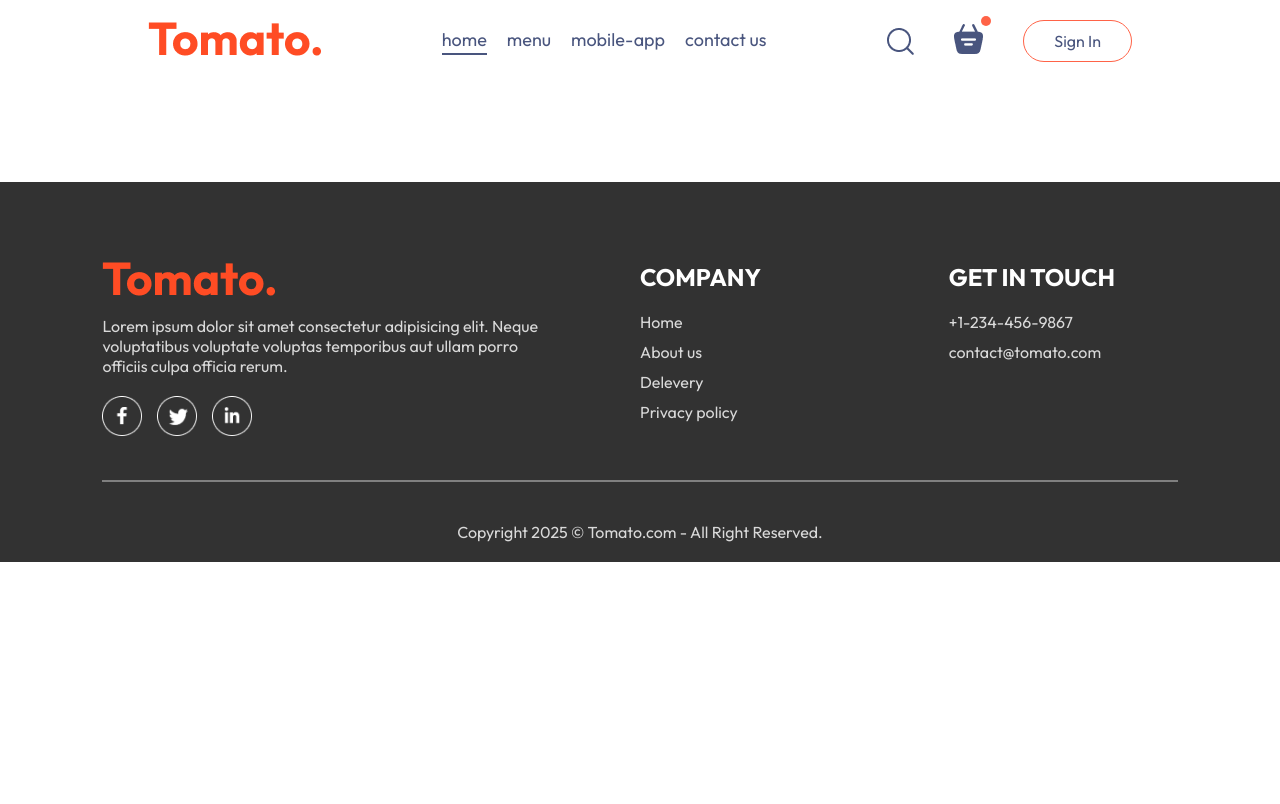
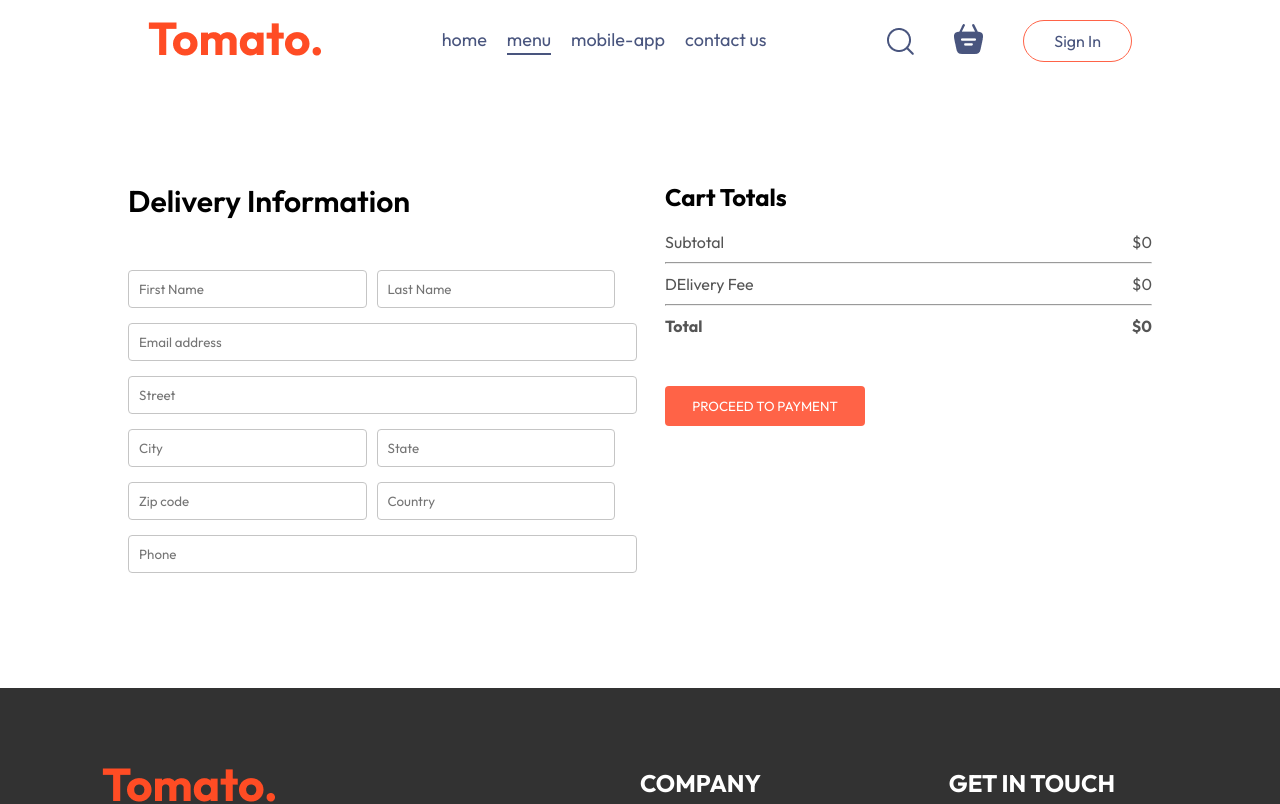
Before and after one commit to akashkr-tech/Food-delivery-app, a React (Vite) app in the folder frontend/: page /order in a window 1280 px wide. Shown: the top 804 px of the page. Built offline with nearby package versions, Linux system fonts and the light colour scheme; a web font is replaced by a local one.

Commit message:
created place order section

```diff
--- a/frontend/src/components/Header/Header.css
+++ b/frontend/src/components/Header/Header.css
@@ -28,7 +28,7 @@
     color:white;
 
 }
-header-contents button{
+.header-contents button{
     border:none;
     background: tomato;
     color:#747474;
--- a/frontend/src/components/Navbar/Navbar.jsx
+++ b/frontend/src/components/Navbar/Navbar.jsx
@@ -1,30 +1,60 @@
-import React, { useState } from 'react'
-import './Navbar.css'
-import {assets} from '../../assets/assets'
-import {Link} from 'react-router-dom';
+import React, { use, useState, useContext } from "react";
+import "./Navbar.css";
+import { assets } from "../../assets/assets";
+import { Link } from "react-router-dom";
+import { StoreContext } from "../../context/StoreContext";
 
-const Navbar = ({setShowLogin}) => {
+const Navbar = ({ setShowLogin }) => {
+  const [menu, setMenu] = useState("menu");
 
-  const [menu,setMenu] = useState("home")
+  const { getTotalCartAmount } = useContext(StoreContext);
   return (
-    <div className='navbar'>
-      <Link to='/'><img src={assets.logo}alt="" /></Link>
-      <ul className='navbar-menu'>
-        <Link to='/' onClick={()=>setMenu("home")} className={menu==="home"?"active":""}>home</Link>
-        <a href='#explore-menu' onClick={()=>setMenu("menu")} className={menu==="menu"?"active":""}>menu</a>
-        <a href='#app-download' onClick={()=>setMenu("mobile-app")} className={menu==="mobile-app"?"active":""}>mobile-app</a>
-        <a href='#footer' onClick={()=>setMenu("contact-us")} className={menu==="contact-us"?"active":""}>contact us</a>
+    <div className="navbar">
+      <Link to="/">
+        <img src={assets.logo} alt="" />
+      </Link>
+      <ul className="navbar-menu">
+        <Link
+          to="/"
+          onClick={() => setMenu("home")}
+          className={menu === "home" ? "active" : ""}
+        >
+          home
+        </Link>
+        <a
+          href="#explore-menu"
+          onClick={() => setMenu("menu")}
+          className={menu === "menu" ? "active" : ""}
+        >
+          menu
+        </a>
+        <a
+          href="#app-download"
+          onClick={() => setMenu("mobile-app")}
+          className={menu === "mobile-app" ? "active" : ""}
+        >
+          mobile-app
+        </a>
+        <a
+          href="#footer"
+          onClick={() => setMenu("contact-us")}
+          className={menu === "contact-us" ? "active" : ""}
+        >
+          contact us
+        </a>
       </ul>
-      <div className='navbar-right'>
+      <div className="navbar-right">
         <img src={assets.search_icon} alt="" />
         <div className="navbar-search-icon">
-        <Link to='/cart'><img src={assets.basket_icon} alt="" /></Link>
-        <div className="dot"></div>
+          <Link to="/cart">
+            <img src={assets.basket_icon} alt="" />
+          </Link>
+          <div className={getTotalCartAmount() === 0 ? "" : "dot"}></div>
         </div>
-        <button onClick={()=>setShowLogin(true)}>Sign In</button>
+        <button onClick={() => setShowLogin(true)}>Sign In</button>
       </div>
     </div>
-  )
-}
+  );
+};
 
-export default Navbar
+export default Navbar;
--- a/frontend/src/pages/Cart/Cart.jsx
+++ b/frontend/src/pages/Cart/Cart.jsx
@@ -2,9 +2,13 @@ import React, { useContext } from "react";
 import "./Cart.css";
 import { StoreContext } from "../../context/StoreContext";
 import { food_list } from "../../assets/assets";
+import { useNavigate } from "react-router-dom";
 
 const Cart = () => {
-  const { cartItems, food_list, removeFromCart, getTotalCartAmount } = useContext(StoreContext);
+  const { cartItems, food_list, removeFromCart, getTotalCartAmount } =
+    useContext(StoreContext);
+
+  const navigate = useNavigate();
 
   return (
     <div className="cart">
@@ -29,7 +33,9 @@ const Cart = () => {
                   <p>${item.price}</p>
                   <p>{cartItems[item._id]}</p>
                   <p>${item.price * cartItems[item._id]}</p>
-                  <p onClick={()=>removeFromCart(item._id)} className="cross">x</p>
+                  <p onClick={() => removeFromCart(item._id)} className="cross">
+                    x
+                  </p>
                 </div>
                 <hr />
               </div>
@@ -43,21 +49,23 @@ const Cart = () => {
           <h2>Cart Totals</h2>
           <div>
             <div className="cart-total-details">
-               <p>Subtotal</p>
-               <p>${getTotalCartAmount()}</p>
+              <p>Subtotal</p>
+              <p>${getTotalCartAmount()}</p>
             </div>
             <hr />
             <div className="cart-total-details">
-                <p>DElivery Fee</p>
-                <p>${2}</p>
+              <p>DElivery Fee</p>
+              <p>${getTotalCartAmount()===0?0:2}</p>
             </div>
             <hr />
             <div className="cart-total-details">
               <b>Total</b>
-              <b>${getTotalCartAmount()+2}</b>
+              <b>${getTotalCartAmount()===0?0: getTotalCartAmount() + 2}</b>
             </div>
           </div>
-          <button>PROCEED TO CHECKOUT</button>
+          <button onClick={() => navigate("/order")}>
+            PROCEED TO CHECKOUT
+          </button>
         </div>
         <div className="cart-promocode">
           <div>
--- a/frontend/src/pages/PlaceOrder/PlaceOrder.css
+++ b/frontend/src/pages/PlaceOrder/PlaceOrder.css
@@ -0,0 +1,37 @@
+.place-order{
+    display: flex;
+    align-items: start;
+    justify-content: space-between;
+    gap: 50px;
+    margin-top: 100px;
+}
+.place-order-left{
+    width: 100%;
+    max-width: max(30%,500px);
+}
+.place-order-left .title{
+    font-size: 30px;
+    font-weight:600 ;
+    margin-bottom: 50px;
+}
+
+.place-order-left input{
+    margin-bottom: 15px;
+    width: 100%;
+    padding: 10px;
+    border: 1px solid #c5c5c5;
+    border-radius: 4px;
+    outline-color: tomato;
+}
+.place-order-left .multi-fields{
+    display: flex;
+    gap: 10px;
+}
+
+.place-order-right{
+    width: 100%;
+    max-width: max(40%,500px);
+}
+.place-order .cart-total button{
+    margin-top: 30px;
+}
--- a/frontend/src/pages/PlaceOrder/PlaceOrder.jsx
+++ b/frontend/src/pages/PlaceOrder/PlaceOrder.jsx
@@ -1,11 +1,55 @@
-import React from 'react'
+import React,{useContext}  from 'react'
 import './PlaceOrder.css'
+import { StoreContext } from '../../context/StoreContext';
 
 const PlaceOrder = () => {
+
+   const { getTotalCartAmount } = useContext(StoreContext);
+
   return (
-    <div>
+    <form className='place-order'>
+      <div className="place-order-left">
+        <p className='title'>Delivery Information</p>
+        <div className="multi-fields">
+          <input type="text" placeholder='First Name' />
+          <input type="text" placeholder='Last Name' />
+        </div>
+        <input type="Email" placeholder='Email address'/>
+        <input type="text" placeholder='Street'/>
+        <div className="multi-fields">
+          <input type="text" placeholder='City' />
+          <input type="text" placeholder='State' />
+        </div>
+        <div className="multi-fields">
+          <input type="text" placeholder='Zip code' />
+          <input type="text" placeholder='Country' />
+        </div>
+        <input type="text" placeholder='Phone' />
+      </div>
+      <div className="place-order-right">
+       <div className="cart-total">
+          <h2>Cart Totals</h2>
+          <div>
+             <div className="cart-total-details">
+              <p>Subtotal</p>
+              <p>${getTotalCartAmount()}</p>
+            </div>
+            <hr />
+            <div className="cart-total-details">
+              <p>DElivery Fee</p>
+              <p>${getTotalCartAmount()===0?0:2}</p>
+            </div>
+            <hr />
+            <div className="cart-total-details">
+              <b>Total</b>
+              <b>${getTotalCartAmount()===0?0: getTotalCartAmount() + 2}</b>
+            </div>
+          </div>
+          <button > PROCEED TO PAYMENT</button>
+        </div>
+      </div>
 
-    </div>
+    </form>
   )
 }
 
```
Also changed, not shown: frontend/src/App.jsx (+22 -24 lines).
